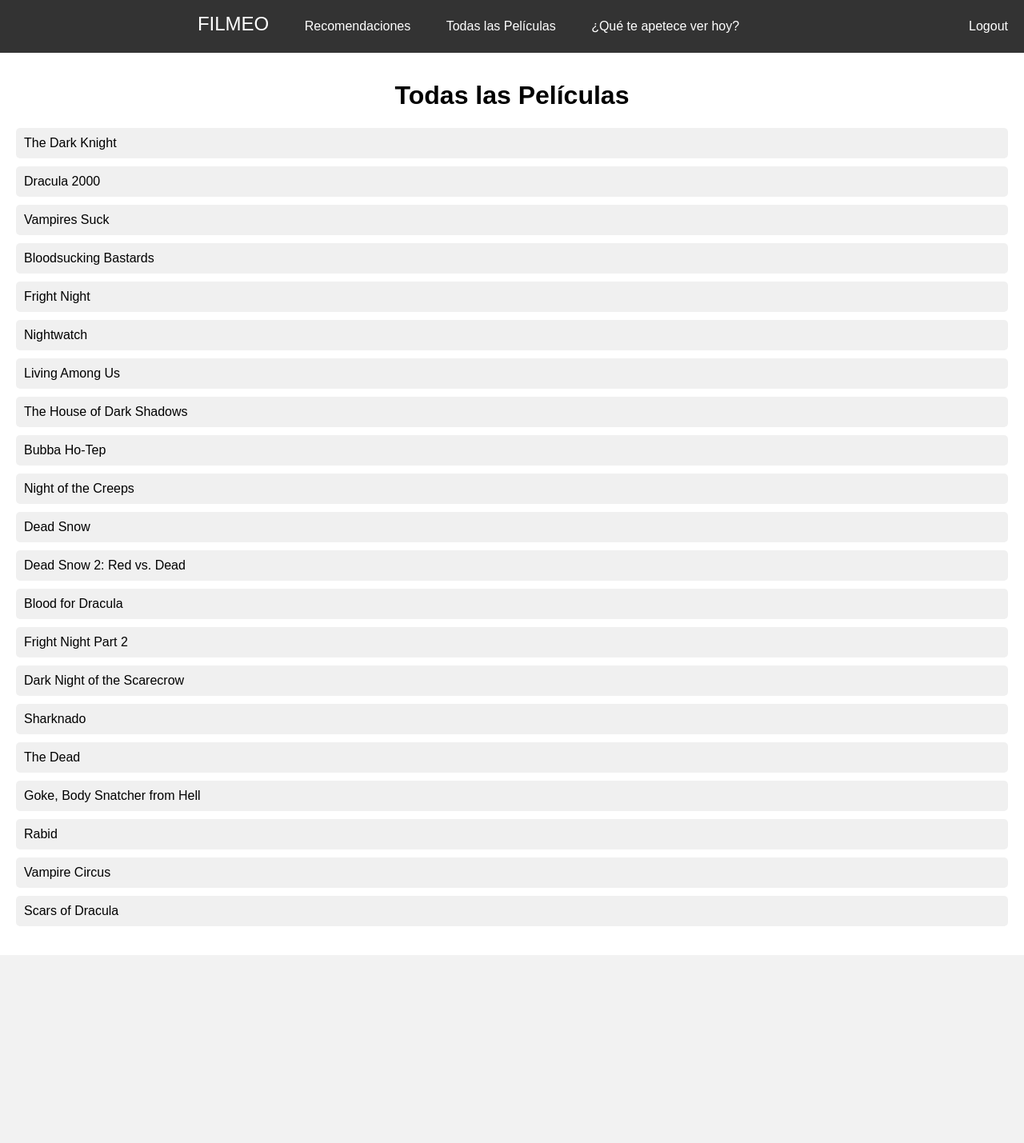
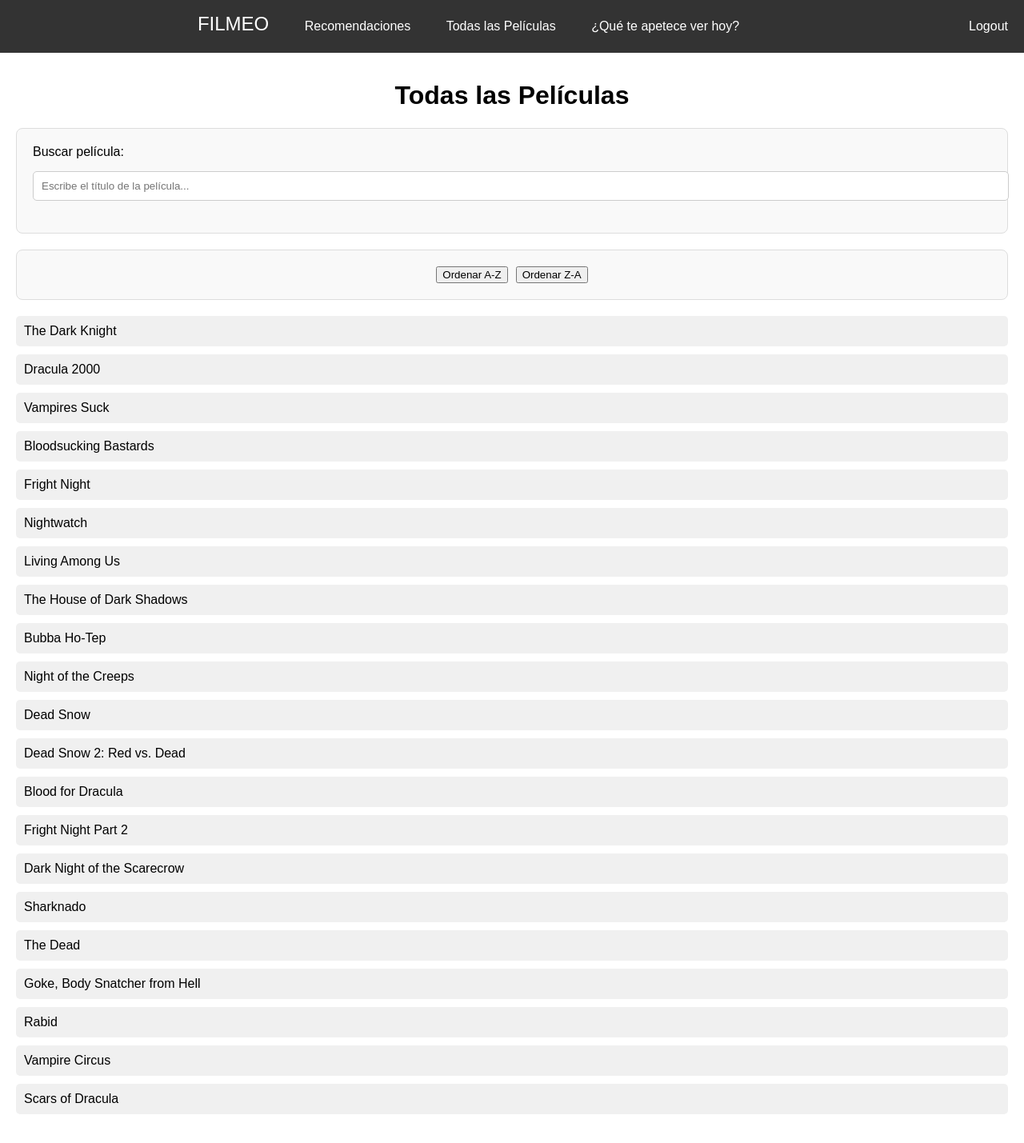
Before and after one commit to jonizaguirre09/ProyectoColaborativoAPI, a Flask app: page /todas_peliculas in a window 1280 px wide. Shown: the whole page at 80% size. Before the commit the page ends 1194 px from the top, so only its background shows below. Run offline with Flask 3, Linux system fonts and the light colour scheme; a user stored in the database is signed in.

Commit message:
Añadir buscador y botones para ordenar alfabéticamente

```diff
--- a/API_2/templates/todas_peliculas.html
+++ b/API_2/templates/todas_peliculas.html
@@ -2,7 +2,21 @@
 
 {% block content %}
     <h1>Todas las Películas</h1>
-    <ul class="movie-list">
+
+    <!-- Buscador -->
+    <div class="form-container">
+        <label for="search">Buscar película:</label>
+        <input type="text" id="search" placeholder="Escribe el título de la película...">
+    </div>
+
+    <!-- Botones para ordenar -->
+    <div class="form-container" style="display: flex; gap: 10px; justify-content: center; margin-bottom: 20px;">
+        <button onclick="sortMovies('az')">Ordenar A-Z</button>
+        <button onclick="sortMovies('za')">Ordenar Z-A</button>
+    </div>
+
+    <!-- Listado de películas -->
+    <ul class="movie-list" id="movie-list">
         {% for pelicula in todas_peliculas %}
             <li>
                 <a href="#" onclick="obtenerDetalles('{{ pelicula }}')" style="color: black; text-decoration: none;">
@@ -11,6 +25,36 @@
             </li>
         {% endfor %}
     </ul>
+
+    <!-- Script para buscar y ordenar las películas -->
+    <script>
+        // Selección del campo de búsqueda y lista de películas
+        const searchInput = document.getElementById('search');
+        const movieList = document.getElementById('movie-list');
+        let movies = Array.from(movieList.getElementsByTagName('li'));
+
+        // Filtro de búsqueda
+        searchInput.addEventListener('input', function() {
+            const filter = searchInput.value.toLowerCase();
+            movies.forEach(movie => {
+                const movieTitle = movie.textContent.toLowerCase();
+                movie.style.display = movieTitle.includes(filter) ? "" : "none";
+            });
+        });
+
+        // Función para ordenar las películas
+        function sortMovies(order) {
+            // Ordenamiento alfabético (A-Z y Z-A)
+            if (order === 'az') {
+                movies.sort((a, b) => a.textContent.localeCompare(b.textContent));
+            } else if (order === 'za') {
+                movies.sort((a, b) => b.textContent.localeCompare(a.textContent));
+            }
+
+            // Vuelve a agregar las películas en el nuevo orden
+            movies.forEach(movie => movieList.appendChild(movie));
+        }
+    </script>
 
     <!-- Modal para mostrar detalles de la película -->
     <div id="modal" style="display:none; position:fixed; top:0; left:0; width:100%; height:100%; background:rgba(0,0,0,0.7); color:white; padding:40px;">
@@ -21,6 +65,7 @@
         </div>
     </div>
 
+    <!-- Script para mostrar detalles de la película -->
     <script>
         function obtenerDetalles(pelicula) {
             fetch(`/detalles_pelicula?nombre=${encodeURIComponent(pelicula)}`)
```
